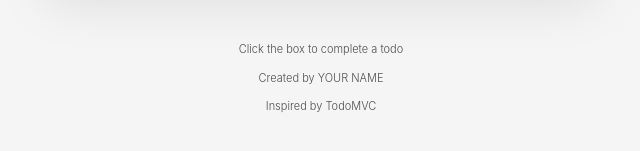
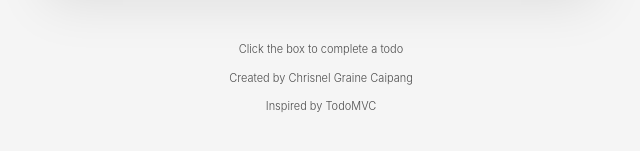
Before and after one commit to Bochikoyy/csit340-todomvc-caipang, a React (Vite) app in the folder csit340-todomvc-caipang/: page / in a window 1280 px wide. Shown: the part 407-558 px from the top of the page, without its empty margins (319-959 px from the left). Built offline with nearby package versions, Linux system fonts and the light colour scheme.

Commit message:
chore: replace YOUR NAME with Chrisnel Graine Caipang

```diff
--- a/csit340-todomvc-caipang/src/App.jsx
+++ b/csit340-todomvc-caipang/src/App.jsx
@@ -5,7 +5,7 @@ function App() {
   return (
     <div className="min-h-screen bg-[#f5f5f5] py-8 font-light text-[#111]">
       <Todos />
-      <Info name ="YOUR NAME"/>
+      <Info name ="Chrisnel Graine Caipang"/>
     </div>
   );
 }
```
